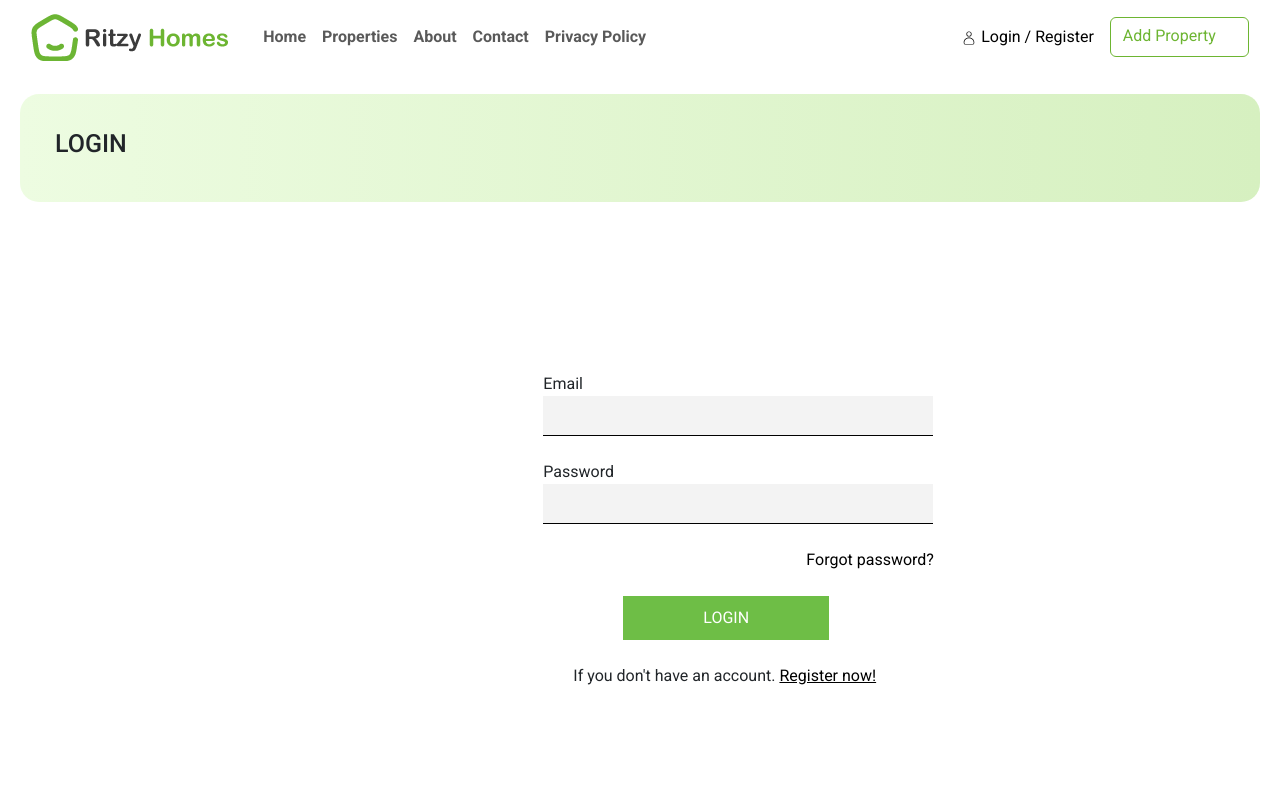
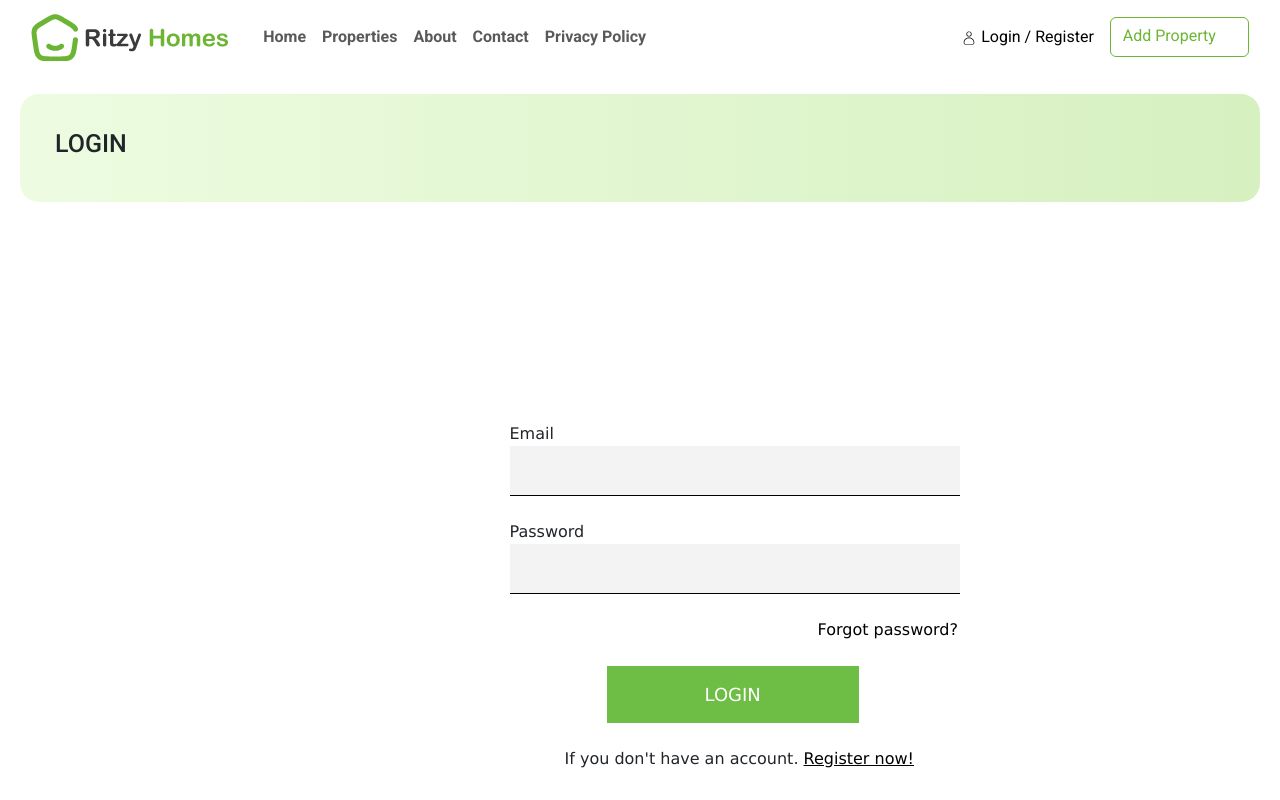
Before and after one commit to meryemkolbasar/RitzyHomes, a React (Create React App) app: page /login in a window 1280 px wide. Shown: the top 800 px of the page. Built offline with nearby package versions, Linux system fonts and the light colour scheme; some icons are missing.

Commit message:
Rotus yapildi.

```diff
--- a/src/components/login/login-form.jsx
+++ b/src/components/login/login-form.jsx
@@ -1,7 +1,7 @@
 import { useNavigate } from 'react-router-dom';
 import React, { useState } from "react";
 import { Link } from 'react-router-dom';
-import { Col, Row } from 'react-bootstrap';
+import { Col, Row, Container } from 'react-bootstrap';
 import './login-form.scss';
 
 const LoginForm = () => {
@@ -19,8 +19,9 @@ const LoginForm = () => {
   };
 
   return (
+    <Container>
     <Row className="login-container">
-      <Col md={2} className="mx-auto">
+      <Col  md={{ span: 4, offset: 1 }} xs={12}>
         <form>
           <label className='email-title'>
             Email
@@ -34,7 +35,7 @@ const LoginForm = () => {
           </label>
           <br />
           <br />
-          <Link className="forgot-password-link"> Forgot password?</Link>
+          <Link to='/forgot-password'className="forgot-password-link"> Forgot password?</Link>
           <br />
           <br />
           <button className="login-button" type="button" onClick={handleLogin}>
@@ -43,11 +44,12 @@ const LoginForm = () => {
         </form>
         <br />
         <p className="register-now-paragraph">
-          If you don't have an account.{" "}
+          If you don't have an account. {""}
           <Link to="/register" className="register-now-link">Register now!</Link>
         </p>
       </Col>
     </Row>
+    </Container>
   );
 };
 
--- a/src/components/login/login-form.scss
+++ b/src/components/login/login-form.scss
@@ -6,10 +6,20 @@
     box-sizing: border-box;
   }
 
+.container {
 .login-container {
+   display: flex;
+   flex-direction: column;
+   align-items: center;
    justify-content: center;
-   padding: 150px 0px;
+   padding: 200px 0px;
+   min-height: 80vh;
+
+   > * {
+    margin-bottom: 100px;
+    font-family:Verdana, Geneva, Tahoma, sans-serif
   }
+
 
   .email-title,
   .password-title {
@@ -18,11 +28,11 @@
 
 .email-input,
 .password-input {
-  width: 390px;
+  width: 450px;
   background-color: $color13;
   border: none;
   border-bottom: 1.5px solid black;
-  height: 40px;
+  height: 50px;
   outline: none;
   text-indent: 5px;
   caret-color: gray;
@@ -33,27 +43,27 @@
   text-decoration: none;
   color: black;
   white-space: nowrap;
-  margin: 263px;
+  margin: 308px;
 }
 
 
   .login-button {
    background-color: $color14;
    color: white;
-   padding: 10px 80px ;
-   font-size: medium;
-   margin-left: 80px;
+   padding: 15px 98px ;
+   font-size: large;
+   margin-left: 97px;
    border: none;
-
   }
 
   .register-now-paragraph {
     white-space: nowrap;
-    margin-left: 30px;
-
+    margin-left: 55px;
+    font-size: 16px;
   }
 
   .register-now-link {
     color: black;
-
   }
+}
+}
```
